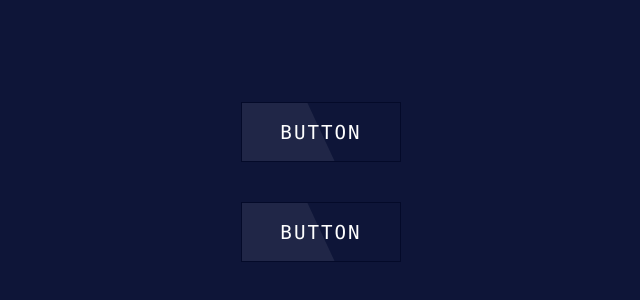
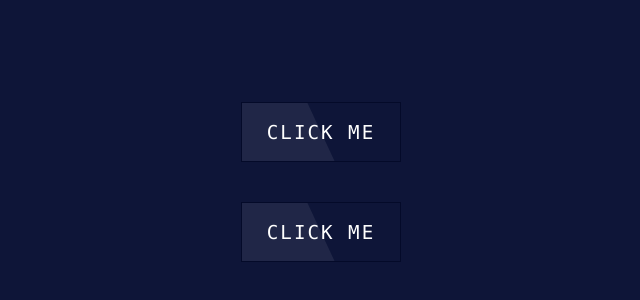
Before and after one commit to DeadlyHunter36/Hoverglow-buttons, a plain HTML site: page index.html in a window 1280 px wide. Shown: the part 218-518 px from the top of the page, without its empty margins (319-959 px from the left). Drawn offline with Linux system fonts and the light colour scheme.

Commit message:
Update index.html

```diff
--- a/index.html
+++ b/index.html
@@ -7,10 +7,10 @@
     <body>
         <div class="container">
             <a href="#">
-                <span>Button</span>
+                <span>Click Me</span>
             </a>
             <a href="#">
-                <span>Button</span>
+                <span>Click Me</span>
             </a>
         </div>
     </body>
```
